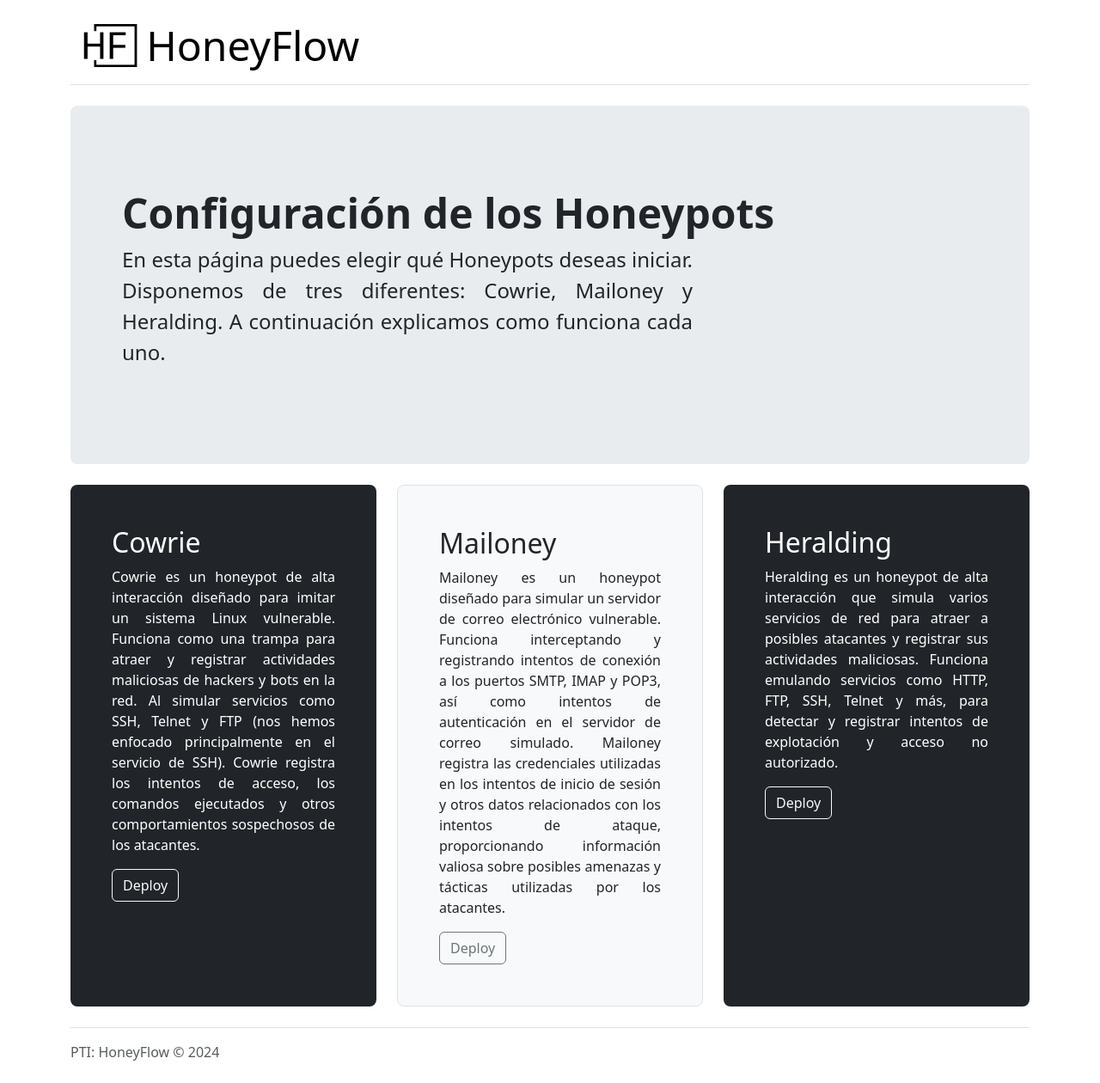
After one commit to marcelca02/Honeyflow, a Flask app: page /configurar_honeypots in a window 1280 px wide. The commit adds this page. Shown: the whole page at 86% size. Run offline with Flask 3, Linux system fonts and the light colour scheme.

Commit message:
new config honeypots frontend

```diff
--- a/server/app/routes.py
+++ b/server/app/routes.py
@@ -15,6 +15,9 @@ docker_running = False
 def home():
     return render_template('index.html')
 
+@app.route('/configurar_honeypots')
+def configurar_honeypots():
+    return render_template('configurar_honeypots.html')
 
 @app.route('/deploy_honeypot')
 def deploy_honeypot():
--- a/server/app/templates/base.html
+++ b/server/app/templates/base.html
@@ -8,10 +8,12 @@
     <meta name="author" content="Pablo,">
     <meta name="generator" content="PTI Project">
     <title>HoneyFlow</title>
+    <style>
+      p {
+        text-align: justify;
+      }
+    </style>
 
-    <script src="https://code.jquery.com/jquery-3.6.0.min.js"></script>
-
-    <link rel="stylesheet" href="https://cdnjs.cloudflare.com/ajax/libs/font-awesome/6.0.0-beta3/css/all.min.css" integrity="sha512-Fo3rlrZj/k7ujTnHg4CGR2D7kSs0v4LLanw2qksYuRlEzO+tcaEPQq7C4peEwL0OsuXQK2UvGug726Uk2bNYcA==" crossorigin="anonymous" referrerpolicy="no-referrer" />
 
     <link href="https://cdn.jsdelivr.net/npm/bootstrap@5.3.3/dist/css/bootstrap.min.css" rel="stylesheet" integrity="sha384-QWTKZyjpPEjISv5WaRU9OFeRpok6YctnYmDr5pNlyT2bRjXh0JMhjY6hW+ALEwIH" crossorigin="anonymous">
 
--- /dev/null
+++ b/server/app/templates/configurar_honeypots.html
@@ -0,0 +1,35 @@
+{% extends "base.html" %}
+{% block content %}
+
+    <div class="p-5 mb-4 bg-body-secondary rounded-3">
+      <div class="container-fluid py-5">
+        <h2 class="display-5 fw-bold">Configuración de los Honeypots</h2>
+        <p class="col-md-8 fs-4">En esta página puedes elegir qué Honeypots deseas iniciar. Disponemos de tres diferentes: Cowrie, Mailoney y Heralding. A continuación explicamos como funciona cada uno.</p>
+      </div>
+    </div>
+
+	<div class="row align-items-md-stretch mb-4">
+		<div class="col-md-4">
+			<div class="h-100 p-5 text-bg-dark rounded-3">
+				<h2>Cowrie</h2>
+				<p>Cowrie es un honeypot de alta interacción diseñado para imitar un sistema Linux vulnerable. Funciona como una trampa para atraer y registrar actividades maliciosas de hackers y bots en la red. Al simular servicios como SSH, Telnet y FTP (nos hemos enfocado principalmente en el servicio de SSH). Cowrie registra los intentos de acceso, los comandos ejecutados y otros comportamientos sospechosos de los atacantes.</p>
+				<button class="btn btn-outline-light" type="button">Deploy</button>
+			</div>
+		</div>
+		<div class="col-md-4">
+			<div class="h-100 p-5 bg-body-tertiary border rounded-3">
+				<h2>Mailoney</h2>
+				<p>Mailoney es un honeypot diseñado para simular un servidor de correo electrónico vulnerable. Funciona interceptando y registrando intentos de conexión a los puertos SMTP, IMAP y POP3, así como intentos de autenticación en el servidor de correo simulado. Mailoney registra las credenciales utilizadas en los intentos de inicio de sesión y otros datos relacionados con los intentos de ataque, proporcionando información valiosa sobre posibles amenazas y tácticas utilizadas por los atacantes.</p>
+				<button class="btn btn-outline-secondary" type="button">Deploy</button>
+			</div>
+		</div>
+		<div class="col-md-4">
+			<div class="h-100 p-5 text-bg-dark rounded-3">
+				<h2>Heralding</h2>
+				<p>Heralding es un honeypot de alta interacción que simula varios servicios de red para atraer a posibles atacantes y registrar sus actividades maliciosas. Funciona emulando servicios como HTTP, FTP, SSH, Telnet y más, para detectar y registrar intentos de explotación y acceso no autorizado.</p>
+				<button class="btn btn-outline-light" type="button">Deploy</button>
+			</div>
+		</div>
+	</div>
+
+{% endblock %}
--- a/server/app/templates/index.html
+++ b/server/app/templates/index.html
@@ -5,8 +5,9 @@
       <div class="container-fluid py-5">
         <h1 class="display-5 fw-bold">Proyecto de PTI: HoneyFlow</h1>
         <p class="col-md-8 fs-4">Aqui explicamos las cosas.</p>
-        <a href="{{ url_for('deploy_honeypot') }}"  class="btn btn-primary btn-lg" type="button">Deploy Honeypot</a>
-        <a href="{{ url_for('stop_honeypot') }}" class="btn btn-primary btn-lg" type="button">Stop Honeypot</a>
+        <a href="{{ url_for('configurar_honeypots') }}"  class="btn btn-primary btn-lg" type="button">Configurar Honeypots</a>
+       <!-- <a href="{{ url_for('deploy_honeypot') }}"  class="btn btn-primary btn-lg" type="button">Deploy Honeypot</a> -->
+       <!-- <a href="{{ url_for('stop_honeypot') }}" class="btn btn-primary btn-lg" type="button">Stop Honeypot</a> -->
         <a href="{{ url_for('show_results') }}" class="btn btn-primary btn-lg" type="button">Show Attacks</a>
       </div>
     </div>
```
Also changed, not shown: other parts of server/app/templates/base.html (+0 -36 lines).
